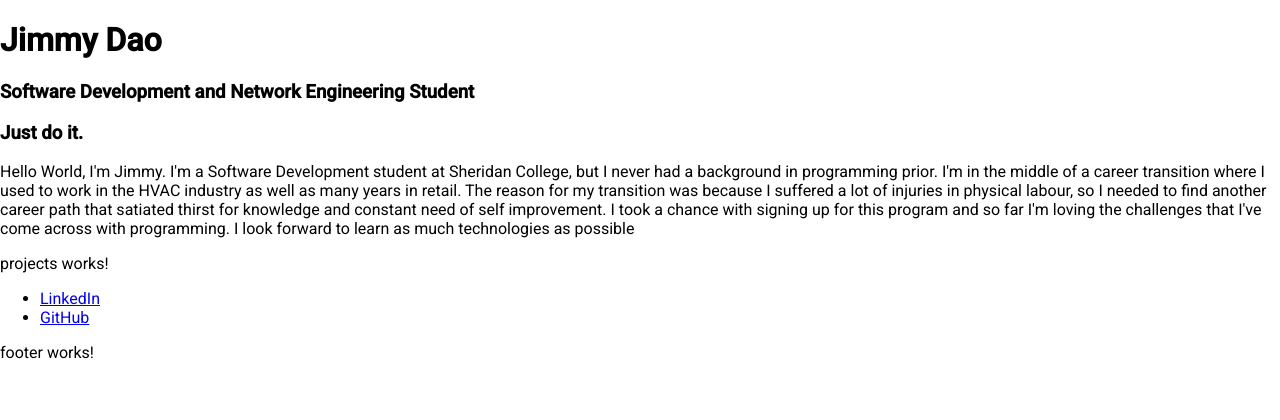
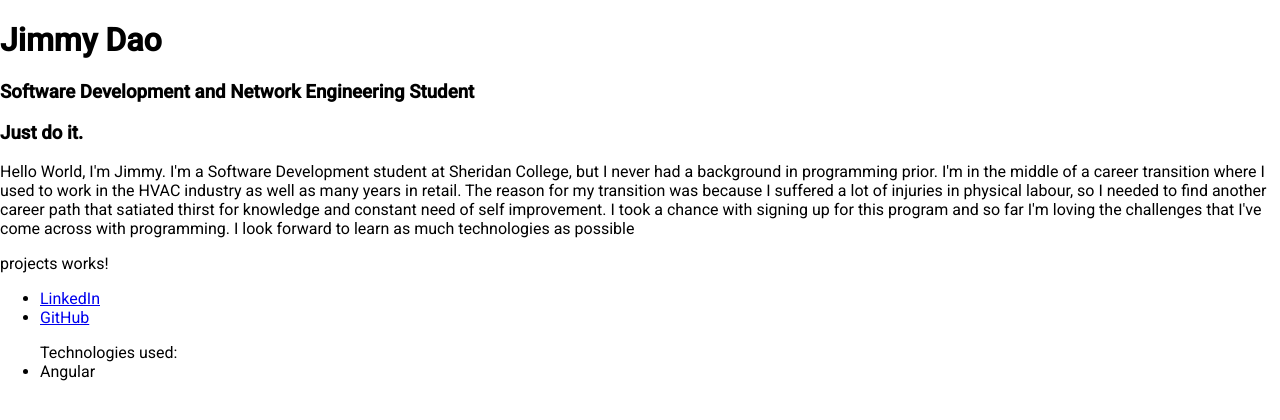
Before and after one commit to Daojim/portfolio-syst24444, an Angular app: page / in a window 1280 px wide. Shown: the top 420 px of the page. Built offline with nearby package versions, Linux system fonts and the light colour scheme.

Commit message:
Change footer content

```diff
--- a/src/app/footer/footer.component.ts
+++ b/src/app/footer/footer.component.ts
@@ -3,7 +3,9 @@ import { Component } from '@angular/core';
 @Component({
   selector: 'app-footer',
   imports: [],
-  template: ` <p>footer works!</p> `,
+  template: `<ul>Technologies used:
+    <li>Angular</li>
+  </ul>`,
   styleUrl: './footer.component.css',
 })
 export class FooterComponent {}
```
